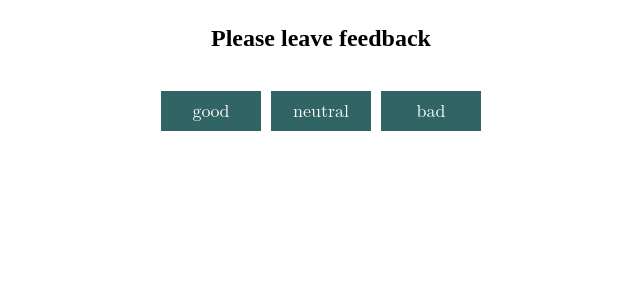
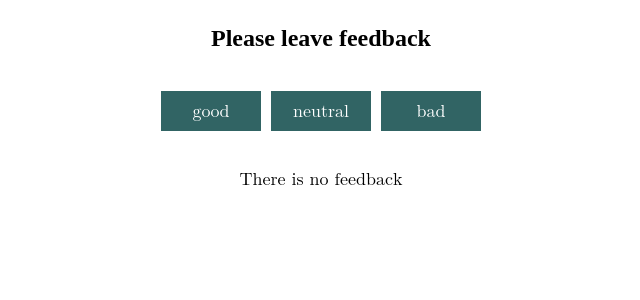
Before and after one commit to AnnaKostyanaya/goit-react-hw-02-feedback, a React (Create React App) app: page / in a window 1280 px wide. Shown: the top 300 px of the page, without its empty margins (339-979 px from the left). Built offline with nearby package versions, Linux system fonts and the light colour scheme.

Commit message:
add NotificationMessage

```diff
--- a/src/components/App/App.jsx
+++ b/src/components/App/App.jsx
@@ -1,6 +1,7 @@
 import React, { Component } from 'react';
 import Statistics from '../Statistics';
 import FeedbackOptions from '../FeedbackOptions';
+import Notification from '../Notification';
 import Section from '../Section';
 import { Container } from './App.styled';
 
@@ -46,10 +47,12 @@ export class App extends Component {
         <Section title="Please leave feedback">
           <FeedbackOptions options={['good', 'neutral', 'bad']} onLeaveFeedback={this.handleIncrement} />
         </Section>
-        {(this.state.good > 0 || this.state.neutral > 0 || this.state.bad) > 0 && (
+        {(this.state.good > 0 || this.state.neutral > 0 || this.state.bad) > 0 ? (
             <Section title="Statistics">
               <Statistics good={this.state.good} neutral={this.state.neutral} bad={this.state.bad} countTotal={this.countTotalFeedback()} countPositive={this.countPositiveFeedbackPercentage()} />
             </Section>
+        ) : (
+          <Notification message="There is no feedback" />
         )}
       </Container>
     );
--- /dev/null
+++ b/src/components/Notification/Notification.js
@@ -0,0 +1,18 @@
+import React from 'react';
+import PropTypes from 'prop-types';
+import { NotificationMessage } from './Notification.styled';
+
+const Notification = ( {message} ) => {
+    return (
+        <NotificationMessage>
+            {message}
+        </NotificationMessage>
+    );
+}
+
+Notification.propTypes = {
+    message: PropTypes.string.isRequired,
+};
+
+
+export default Notification;
--- /dev/null
+++ b/src/components/Notification/Notification.styled.js
@@ -0,0 +1,10 @@
+import styled from 'styled-components';
+
+export const NotificationMessage = styled.p`
+    font-family: serif;
+    text-align: center;
+    font-family: math;
+    text-align: center;
+    font-size: 18px;
+    margin: 5px;
+`;
--- /dev/null
+++ b/src/components/Notification/index.js
@@ -0,0 +1 @@
+export {default} from './Notification';
```
